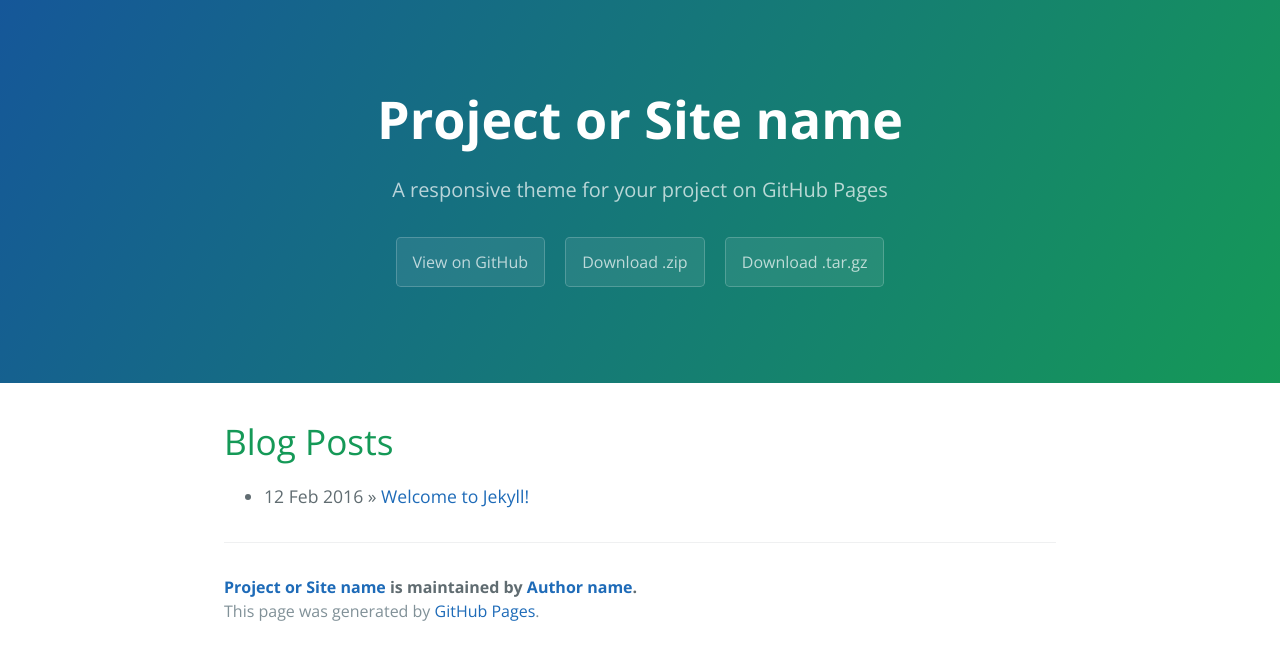
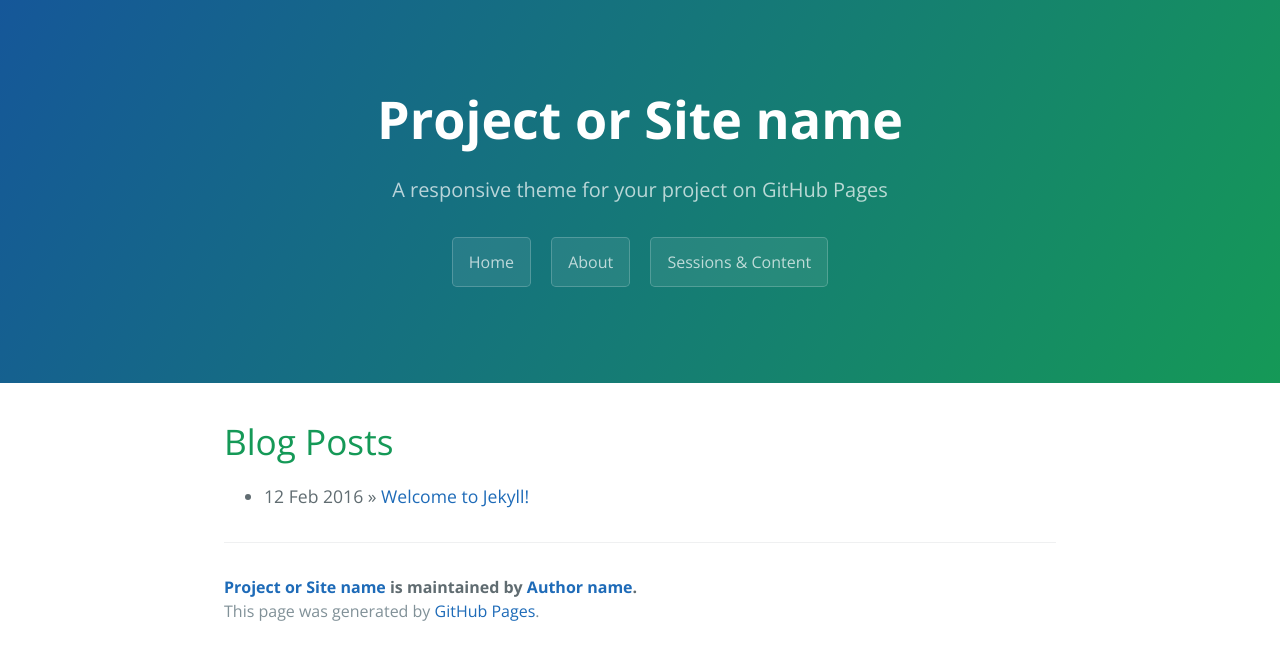
Before and after one commit to azureafternoons/azureafternoons.github.io, a Jekyll site: the page built from index.html, in a window 1280 px wide. Shown: the top 660 px of the page. Built offline with Jekyll 4.4.1, drawn with Linux system fonts in a browser that asks for light colours; the list of posts is cut into pages by our own code.

Commit message:
Updating main menu

```diff
--- a/_includes/page-header.html
+++ b/_includes/page-header.html
@@ -1,7 +1,7 @@
 <section class="page-header">
   <h1 class="project-name">{{ site.title }}</h1>
   <h2 class="project-tagline">{{ site.tagline }}</h2>
-  <a href="#" class="btn">View on GitHub</a>
-  <a href="#" class="btn">Download .zip</a>
-  <a href="#" class="btn">Download .tar.gz</a>
+  <a href="/" class="btn">Home</a>
+  <a href="/about" class="btn">About</a>
+  <a href="/sessions" class="btn">Sessions & Content</a>
 </section>
```
